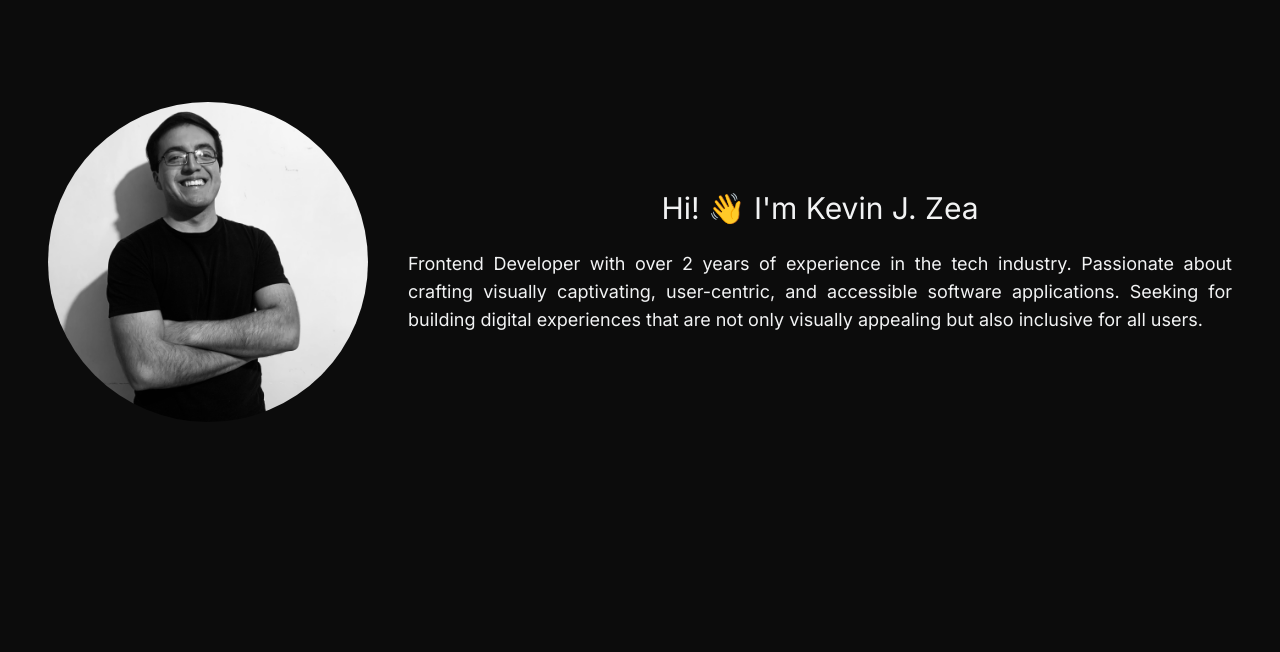
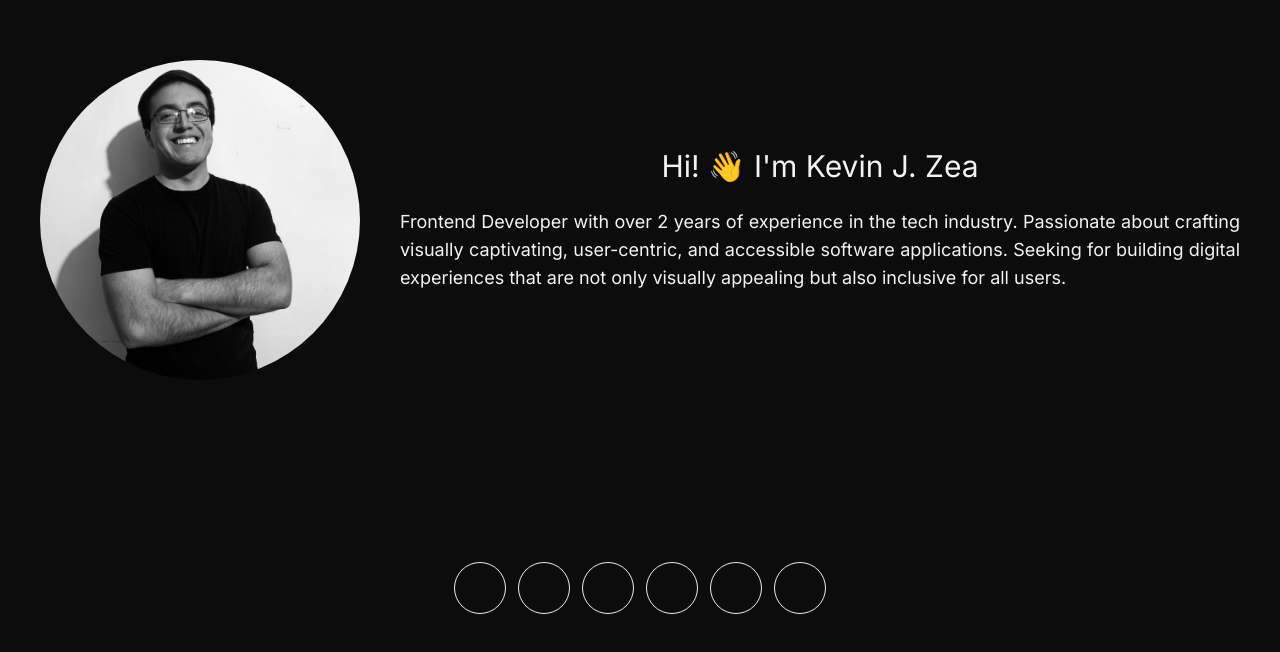
Before and after one commit to KevinJZea/kevinjzea.github.io, a Next.js app: page / in a window 1280 px wide. Shown: the part 138-790 px from the top of the page. Built offline with nearby package versions, Linux system fonts and the light colour scheme.

Commit message:
feat: added footer to home page

```diff
--- a/app/components/Footer.tsx
+++ b/app/components/Footer.tsx
@@ -3,7 +3,7 @@ import { CustomSocialIcon } from './CustomSocialIcon';
 
 const Footer = () => {
   return (
-    <footer className="p-6">
+    <footer className="py-6">
       <div className="flex gap-3 flex-wrap justify-center items-center">
         <CustomSocialIcon
           title="LinkedIn"
--- a/app/layout.tsx
+++ b/app/layout.tsx
@@ -16,7 +16,7 @@ export default function RootLayout({
 }) {
   return (
     <html lang="en">
-      <body className={`${inter.className} bg-dark-black`}>{children}</body>
+      <body className={`${inter.className} bg-dark-black min-h-screen`}>{children}</body>
     </html>
   );
 }
--- a/app/page.tsx
+++ b/app/page.tsx
@@ -1,9 +1,11 @@
 import Image from 'next/image';
+import { Footer } from './components/Footer';
 import ProfilePic from '../public/images/KevinJZea_Profile.jpg';
 
 const Home = () => {
   return (
-    <main className="flex min-h-screen flex-col sm:flex-row items-center justify-center gap-10 p-12 text-light-white">
+    <div className='min-h-screen p-10 pb-6 grid grid-rows-[minmax(0,_1fr)_100px]'>
+      <main className="flex flex-col sm:flex-row items-center justify-center gap-10 text-light-white">
         <Image
           alt="Kevin J. Zea's profile pic"
           className="rounded-full w-60 sm:w-auto max-w-xs"
@@ -15,11 +17,13 @@ const Home = () => {
             Frontend Developer with over 2 years of experience in the tech
             industry. Passionate about crafting visually captivating,
             user-centric, and accessible software applications. Seeking for
-          building digital experiences that are not only visually appealing but
-          also inclusive for all users.
+            building digital experiences that are not only visually appealing
+            but also inclusive for all users.
           </p>
         </div>
       </main>
+      <Footer />
+    </div>
   );
 };
 
```
Lines whose indentation alone changed are shown as unchanged.
